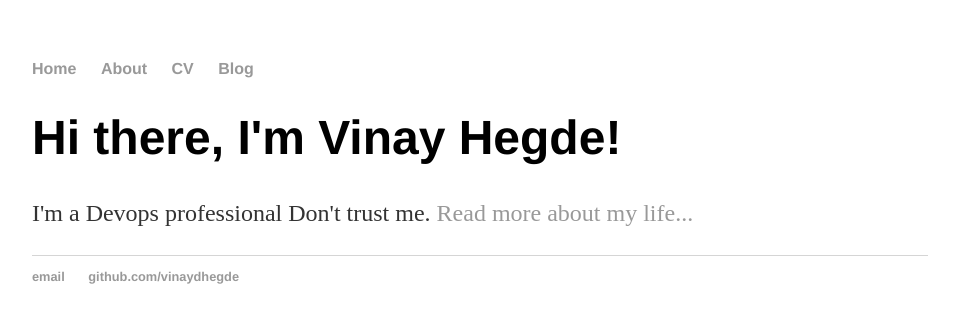
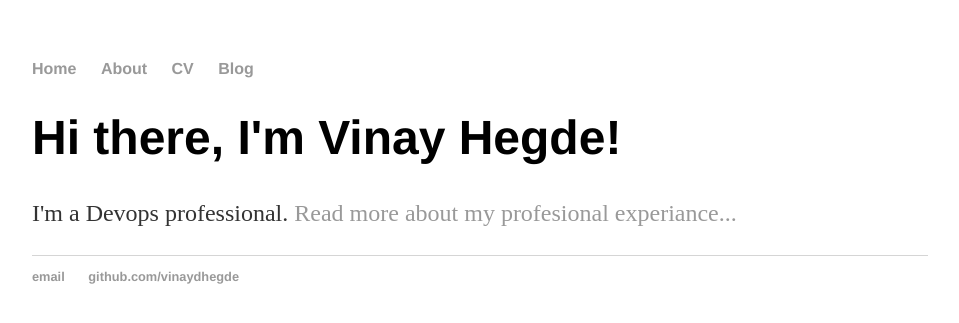
Before and after one commit to vinaydhegde/vinaydhegde.github.io, a Jekyll site: the page built from index.html, in a window 1280 px wide. Shown: the top 323 px of the page, without its empty margins (160-1119 px from the left). Built offline with Jekyll 4.4.1, drawn with Linux system fonts in a browser that asks for light colours.

Commit message:
Update index.html

```diff
--- a/index.html
+++ b/index.html
@@ -4,5 +4,5 @@ title: Vinay Hegde
 ---
 <div class="blurb">
 	<h1>Hi there, I'm Vinay Hegde!</h1>
-	<p>I'm a Devops professional</em> Don't trust me. <a href="/about">Read more about my life...</a></p>
+	<p>I'm a Devops professional. <a href="/about">Read more about my profesional experiance...</a></p>
 </div><!-- /.blurb -->
```
